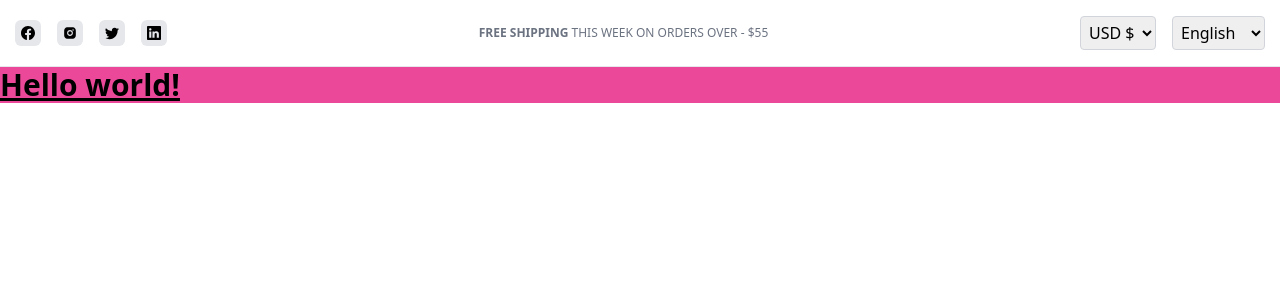
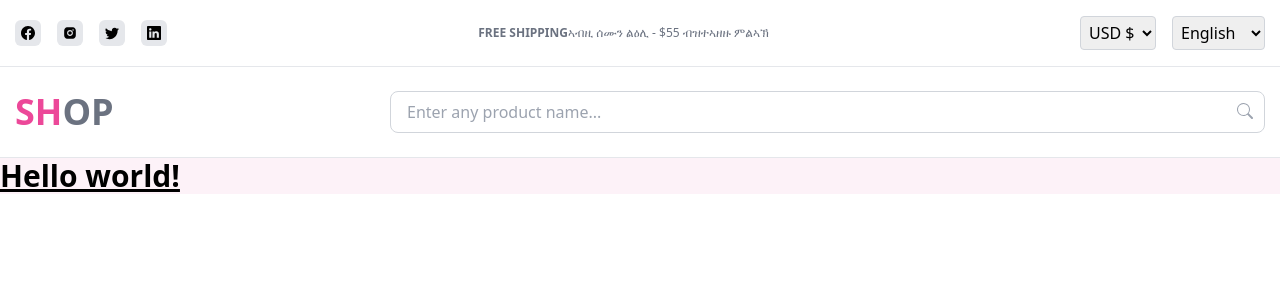
Before and after one commit to edenWerke/shopping-website, a Next.js app: page / in a window 1280 px wide. Shown: the top 300 px of the page. Built offline with nearby package versions, Linux system fonts and the light colour scheme.

Commit message:
inital header main

```diff
--- /dev/null
+++ b/app/components/HeaderMain.tsx
@@ -0,0 +1,25 @@
+import React from 'react';
+import { BsSearch } from "react-icons/bs";
+
+const HeaderMain = () => {
+  return (
+    <div className="border-b border-gray-200 py-6">
+      <div className="container sm:flex justify-between items-center">
+        <div className="font-bold text-4xl text-center sm:pb-0">
+          <span className="text-pink-500">SH</span>
+          <span className="text-gray-500">OP</span>
+        </div>
+        <div className="w-full sm:w-[300px] md:w-[70%] relative">
+          <input
+            type="text"
+            placeholder="Enter any product name..."
+            className="border border-gray-300 p-2 px-4 rounded-lg w-full"
+          />
+          <BsSearch className='absolute right-0 top-0 m-3 text-gray-400'/>
+        </div>
+      </div>
+    </div>
+  );
+}
+
+export default HeaderMain;
--- a/app/components/HeaderTop.tsx
+++ b/app/components/HeaderTop.tsx
@@ -22,14 +22,23 @@ const HeaderTop = () => {
             </div>
           </div>
           <div className='text-gray-500 text-[12px]'>
-            <b>FREE SHIPPING</b> THIS WEEK ON ORDERS OVER - $55
+            <b>FREE SHIPPING</b>
+            ኣብዚ ሰሙን ልዕሊ - $55 ብዝተኣዘዙ ምልኣኽ
           </div>
           <div className="flex items-center gap-4">
-            <select className="border border-gray-300 rounded p-1">
+          <select
+        name="currency"
+       id="currency"
+      className="border border-gray-300 rounded p-1"
+    >
   <option value="USD">USD $</option>
   <option value="EUR">EUR €</option>
     </select>
-            <select className="border border-gray-300 rounded p-1">
+    <select
+  name="language"
+  id="language"
+  className="border border-gray-300 rounded p-1"
+    >
   <option value="english">English</option>
   <option value="Tigrigna">Tigrigna</option>
       </select>
--- a/app/layout.tsx
+++ b/app/layout.tsx
@@ -2,6 +2,7 @@ import type { Metadata } from "next";
 import { Geist, Geist_Mono } from "next/font/google";
 import "./globals.css";
 import HeaderTop from "./components/HeaderTop";
+import HeaderMain from "./components/HeaderMain";
 
 const geistSans = Geist({
   variable: "--font-geist-sans",
@@ -29,6 +30,7 @@ export default function RootLayout({
         className={`${geistSans.variable} ${geistMono.variable} antialiased`}
       >
         <HeaderTop/>
+        <HeaderMain/>
         {children}
       </body>
     </html>
--- a/app/page.tsx
+++ b/app/page.tsx
@@ -2,7 +2,7 @@ import Image from "next/image";
 
 export default function Home() {
   return (
-    <h1 className="text-3xl font-bold bg-pink-500 underline">
+    <h1 className="text-3xl font-bold bg-pink-50 underline">
       Hello world!
     </h1>
   );
```
Lines whose indentation alone changed are shown as unchanged.
